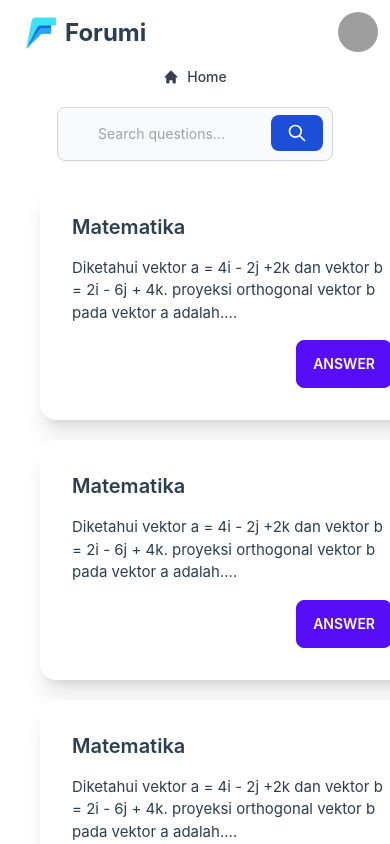
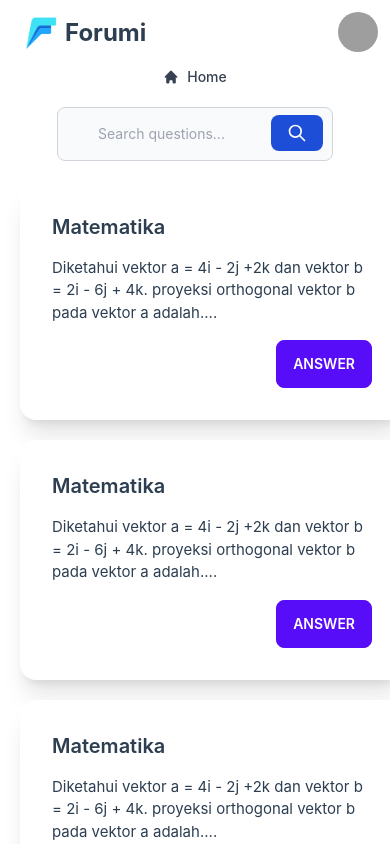
Before and after one commit to rullyafrizal/forumi-vue, a Vue app: page / in a window 390 px wide. Shown: the top 844 px of the page. Built offline with nearby package versions, Linux system fonts and the light colour scheme; grey boxes are pictures that could not be loaded; a web font is replaced by a local one.

Commit message:
adjust responsiveness

```diff
--- a/src/views/Home.vue
+++ b/src/views/Home.vue
@@ -10,18 +10,6 @@
               Home
             </router-link>
           </li>
-<!--          <li>-->
-<!--            <div class="flex items-center">-->
-<!--              <svg class="w-6 h-6 text-gray-400" fill="currentColor" viewBox="0 0 20 20" xmlns="http://www.w3.org/2000/svg"><path fill-rule="evenodd" d="M7.293 14.707a1 1 0 010-1.414L10.586 10 7.293 6.707a1 1 0 011.414-1.414l4 4a1 1 0 010 1.414l-4 4a1 1 0 01-1.414 0z" clip-rule="evenodd"></path></svg>-->
-<!--              <a href="#" class="ml-1 text-sm font-medium text-gray-700 hover:text-gray-900 md:ml-2 dark:text-gray-400 dark:hover:text-white">Projects</a>-->
-<!--            </div>-->
-<!--          </li>-->
-<!--          <li aria-current="page">-->
-<!--            <div class="flex items-center">-->
-<!--              <svg class="w-6 h-6 text-gray-400" fill="currentColor" viewBox="0 0 20 20" xmlns="http://www.w3.org/2000/svg"><path fill-rule="evenodd" d="M7.293 14.707a1 1 0 010-1.414L10.586 10 7.293 6.707a1 1 0 011.414-1.414l4 4a1 1 0 010 1.414l-4 4a1 1 0 01-1.414 0z" clip-rule="evenodd"></path></svg>-->
-<!--              <span class="ml-1 text-sm font-medium text-gray-400 md:ml-2 dark:text-gray-500">Flowbite</span>-->
-<!--            </div>-->
-<!--          </li>-->
         </ol>
       </nav>
     </div>
@@ -39,7 +27,7 @@
         </div>
       </form>
     </div>
-    <div class="pt-5 pb-10 px-10 grid grid-cols-1 sm:grid-cols-1 md:grid-cols-3 lg:grid-cols-3 xl:grid-cols-3 gap-5">
+    <div class="pt-5 pb-10 px-5 grid grid-cols-1 sm:grid-cols-1 md:grid-cols-3 lg:grid-cols-3 xl:grid-cols-3 gap-5">
       <div v-for="card in 12" :key="card" class="grid grid-cols-4 gap-4">
         <QuestionCard/>
       </div>
```
